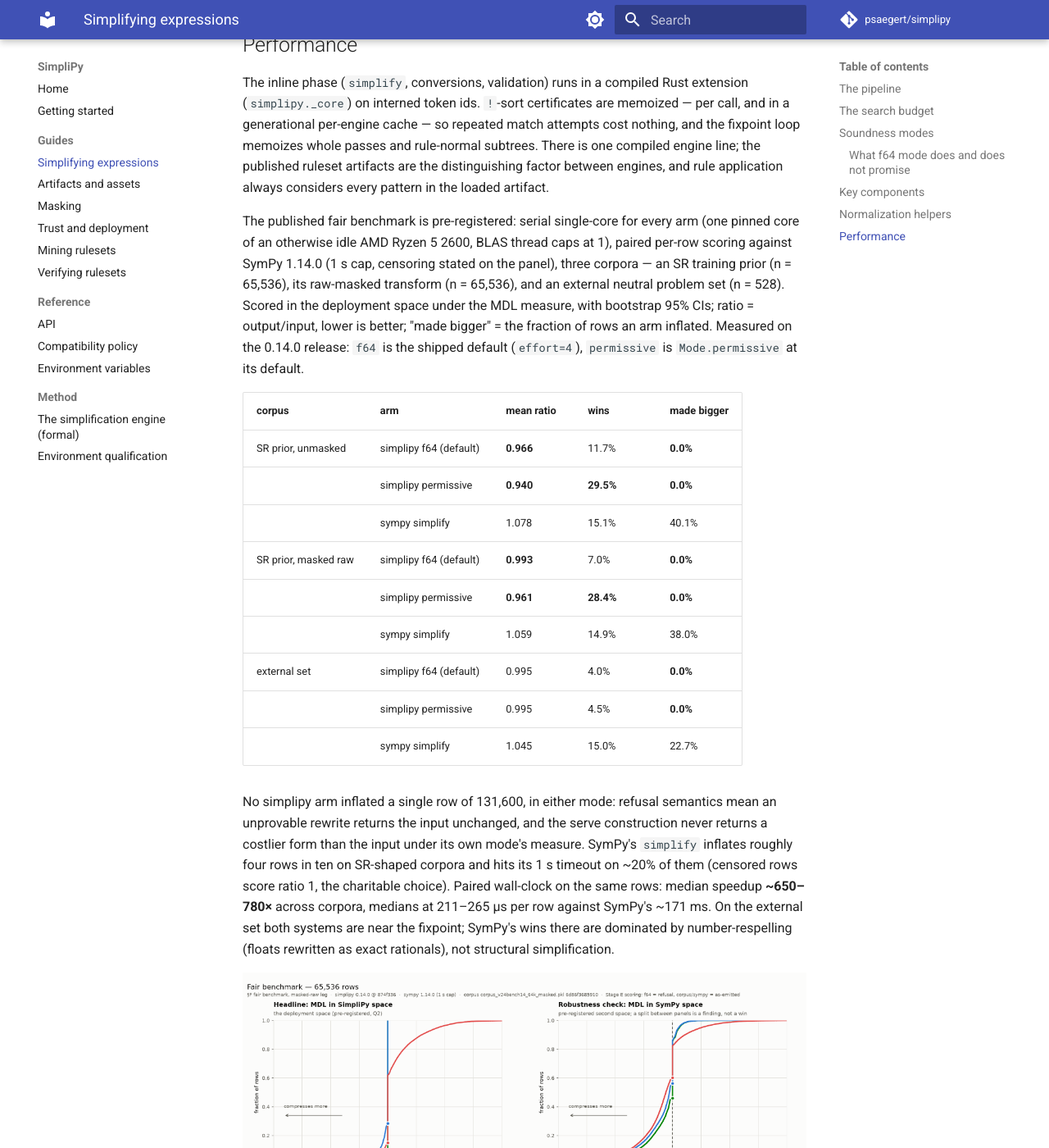
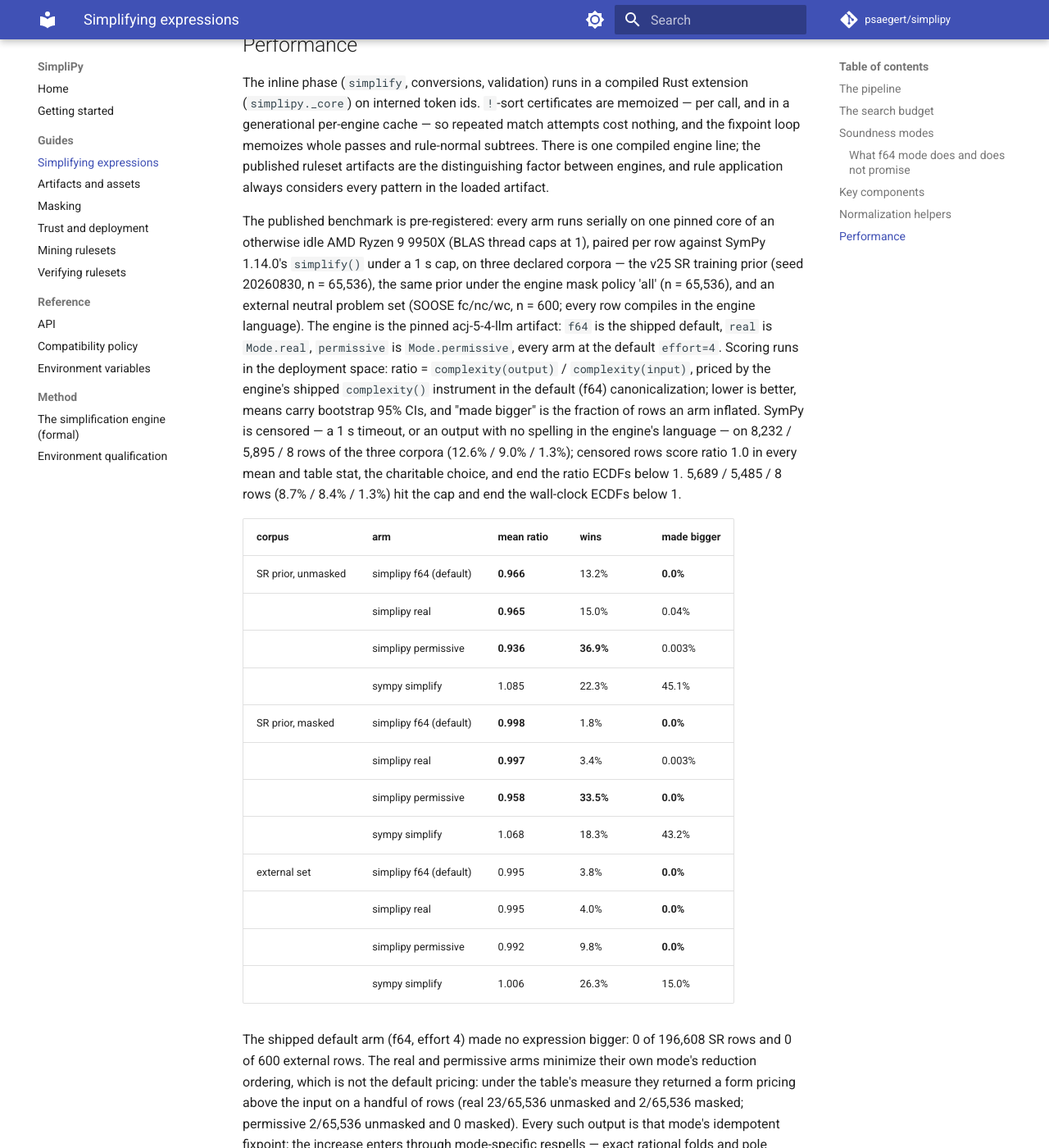
Before and after one commit to psaegert/simplipy, an MkDocs documentation site: the page built from docs/guides/simplify.md, in a window 1280 px wide and 1400 px high, scrolled down 6816 px. Shown: the whole window at 82% size. Built offline with MkDocs 1.6.1 and Material for MkDocs 9.7.7, drawn with Linux system fonts in a browser that asks for light colours; comment, search, counter and statistics services are not loaded; some of the changed text lies outside the part shown.

Commit message:
The published benchmark is the acj-5-4-llm artifact, four arms, three corpora
Figures and numbers regenerated on the shipped acj-5-4-llm triple: f64 / real /
permissive at effort 4 against sympy 1.14.0, on the v25 SR prior (n=65,536,
seed 20260830), its mask-policy-'all' transform, and the SOOSE external set
(n=600). Protocol stated in prose (pinned core of a Ryzen 9 9950X, BLAS caps 1,
1 s sympy cap, censoring counted per corpus); scoring by the shipped
complexity() instrument with bootstrap 95% CIs. The made-bigger claim is scoped
to what the instrument measures: f64 inflated nothing anywhere; real and
permissive minimize their own mode's ordering and price above the input on
23/2 (unmasked) and 2/0 (masked) of 65,536 rows, never via an uphill step.
Corpus figures are one row of three panels; f64 blue, real purple, permissive
green.

Co-Authored-By: Claude Fable 5 <noreply@anthropic.com>
Claude-Session: https://claude.ai/code/session_01MktGcCWQs8zePRutL56sT4

```diff
--- a/docs/guides/simplify.md
+++ b/docs/guides/simplify.md
@@ -105,10 +105,11 @@ rows with zero regressions and captures every win a 16x larger budget finds, at
 median per-row cost. Pass `effort=0` on throughput-critical paths.
 
 The sweep, re-measured on the release build over the same 65,536 rows, is the whole
-argument for the default in one panel: effort 0 to 4 moves the mean ratio from 0.968
-to 0.966 and lifts strictly-simplified rows from 8.7% to 11.7% for 40 µs of median
-cost, and effort 64 retraces the effort-4 curve exactly — the exploration saturates
-at 4 on this corpus, so a larger budget buys nothing.
+argument for the default in one panel: effort 0 to 4 moves the mean ratio from 0.9685
+to 0.9658 and lifts strictly-simplified rows from 10.2% to 13.2% for ~70 µs of median
+cost, and effort 64 retraces the effort-4 curve exactly — budget 4 captures every
+budget-64 win, the exploration saturates at 4 on this corpus, and a larger budget
+buys nothing.
 
 ![Search-budget sweep, effort 0 / 4 / 64](../assets/benchmarks/ecdf_effort_sweep.png)
 
@@ -287,42 +288,61 @@ nothing, and the fixpoint loop memoizes whole passes and rule-normal subtrees. T
 engine line; the published ruleset artifacts are the distinguishing factor between engines,
 and rule application always considers every pattern in the loaded artifact.
 
-The published fair benchmark is pre-registered: serial
-single-core for every arm (one pinned core of an otherwise idle AMD Ryzen 5 2600,
-BLAS thread caps at 1), paired per-row scoring against SymPy 1.14.0
-(1 s cap, censoring stated on the panel), three corpora — an SR training
-prior (n = 65,536), its raw-masked transform (n = 65,536), and an
-external neutral problem set (n = 528). Scored in the deployment space
-under the MDL measure, with bootstrap 95% CIs; ratio = output/input, lower
-is better; "made bigger" = the fraction of rows an arm inflated. Measured
-on the 0.14.0 release: `f64` is the shipped default (`effort=4`), `permissive`
-is `Mode.permissive` at its default.
+The published benchmark is pre-registered: every arm runs serially on one
+pinned core of an otherwise idle AMD Ryzen 9 9950X (BLAS thread caps at 1),
+paired per row against SymPy 1.14.0's `simplify()` under a 1 s cap, on
+three declared corpora — the v25 SR training prior (seed 20260830,
+n = 65,536), the same prior under the engine mask policy 'all'
+(n = 65,536), and an external neutral problem set (SOOSE fc/nc/wc,
+n = 600; every row compiles in the engine language). The engine is the
+pinned acj-5-4-llm artifact: `f64` is the shipped default, `real` is
+`Mode.real`, `permissive` is `Mode.permissive`, every arm at the default
+`effort=4`. Scoring runs in the deployment space:
+ratio = `complexity(output)` / `complexity(input)`, priced by the engine's
+shipped `complexity()` instrument in the default (f64) canonicalization;
+lower is better, means carry bootstrap 95% CIs, and "made bigger" is the
+fraction of rows an arm inflated. SymPy is censored — a 1 s timeout, or an
+output with no spelling in the engine's language — on 8,232 / 5,895 / 8
+rows of the three corpora (12.6% / 9.0% / 1.3%); censored rows score
+ratio 1.0 in every mean and table stat, the charitable choice, and end the
+ratio ECDFs below 1. 5,689 / 5,485 / 8 rows (8.7% / 8.4% / 1.3%) hit the
+cap and end the wall-clock ECDFs below 1.
 
 | corpus | arm | mean ratio | wins | made bigger |
 |---|---|---|---|---|
-| SR prior, unmasked | simplipy f64 (default) | **0.966** | 11.7% | **0.0%** |
-| | simplipy permissive | **0.940** | **29.5%** | **0.0%** |
-| | sympy simplify | 1.078 | 15.1% | 40.1% |
-| SR prior, masked raw | simplipy f64 (default) | **0.993** | 7.0% | **0.0%** |
-| | simplipy permissive | **0.961** | **28.4%** | **0.0%** |
-| | sympy simplify | 1.059 | 14.9% | 38.0% |
-| external set | simplipy f64 (default) | 0.995 | 4.0% | **0.0%** |
-| | simplipy permissive | 0.995 | 4.5% | **0.0%** |
-| | sympy simplify | 1.045 | 15.0% | 22.7% |
+| SR prior, unmasked | simplipy f64 (default) | **0.966** | 13.2% | **0.0%** |
+| | simplipy real | **0.965** | 15.0% | 0.04% |
+| | simplipy permissive | **0.936** | **36.9%** | 0.003% |
+| | sympy simplify | 1.085 | 22.3% | 45.1% |
+| SR prior, masked | simplipy f64 (default) | **0.998** | 1.8% | **0.0%** |
+| | simplipy real | **0.997** | 3.4% | 0.003% |
+| | simplipy permissive | **0.958** | **33.5%** | **0.0%** |
+| | sympy simplify | 1.068 | 18.3% | 43.2% |
+| external set | simplipy f64 (default) | 0.995 | 3.8% | **0.0%** |
+| | simplipy real | 0.995 | 4.0% | **0.0%** |
+| | simplipy permissive | 0.992 | 9.8% | **0.0%** |
+| | sympy simplify | 1.006 | 26.3% | 15.0% |
 
-No simplipy arm inflated a single row of 131,600, in either mode: refusal
-semantics mean an unprovable rewrite returns the input unchanged, and the
-serve construction never returns a costlier form than the input under its
-own mode's measure. SymPy's `simplify` inflates roughly four rows in ten
-on SR-shaped corpora and hits its 1 s timeout on ~20% of them (censored
-rows score ratio 1, the charitable choice). Paired wall-clock on the same
-rows: median speedup **~650–780×** across corpora, medians at 211–265 µs
-per row against SymPy's ~171 ms. On the external set both systems are
-near the fixpoint; SymPy's wins there are dominated by number-respelling
-(floats rewritten as exact rationals), not structural simplification.
+The shipped default arm (f64, effort 4) made no expression bigger: 0 of
+196,608 SR rows and 0 of 600 external rows. The real and permissive arms
+minimize their own mode's reduction ordering, which is not the default
+pricing: under the table's measure they returned a form pricing above
+the input on a handful of rows (real 23/65,536 unmasked and 2/65,536
+masked; permissive 2/65,536 unmasked and 0 masked). Every such output is
+that mode's idempotent fixpoint; the increase enters through
+mode-specific respells — exact rational folds and pole materialization
+to `float("inf")` — never through an uphill rule application or search
+acceptance, which are descent-gated by construction. SymPy's `simplify`
+inflates 43–45% of rows on the SR-shaped corpora. Paired wall-clock on
+the same rows: median
+speedup **≈260× / 300× / 420×** across corpora (f64 vs sympy, over rows
+where sympy finished), f64 medians at 70–327 µs per row against SymPy's
+27–83 ms. On the external set both systems are near the fixpoint;
+SymPy's wins there are dominated by number-respelling (floats rewritten
+as exact rationals), not structural simplification.
 
-![ECDF, masked raw corpus](../assets/benchmarks/ecdf_masked_raw.png)
+![ECDF, masked corpus](../assets/benchmarks/ecdf_masked_raw.png)
 
 Full panels: [unmasked](../assets/benchmarks/ecdf_unmasked.png) ·
-[masked raw](../assets/benchmarks/ecdf_masked_raw.png) ·
+[masked](../assets/benchmarks/ecdf_masked_raw.png) ·
 [external](../assets/benchmarks/ecdf_external.png)
```
Also changed, not shown: README.md (+4 -4 lines), docs/assets/benchmarks/ecdf_effort_sweep.png, docs/assets/benchmarks/ecdf_external.png, docs/assets/benchmarks/ecdf_masked_raw.png, docs/assets/benchmarks/ecdf_readme.png, docs/assets/benchmarks/ecdf_unmasked.png, 1 other file.
